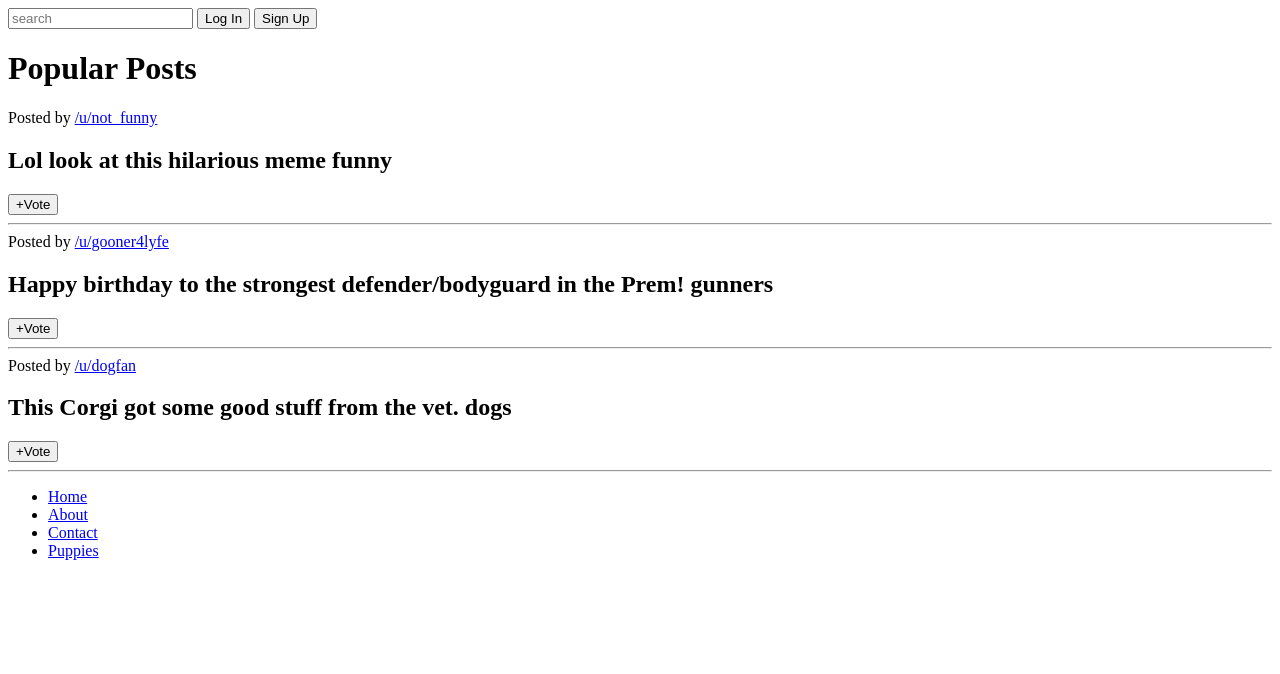
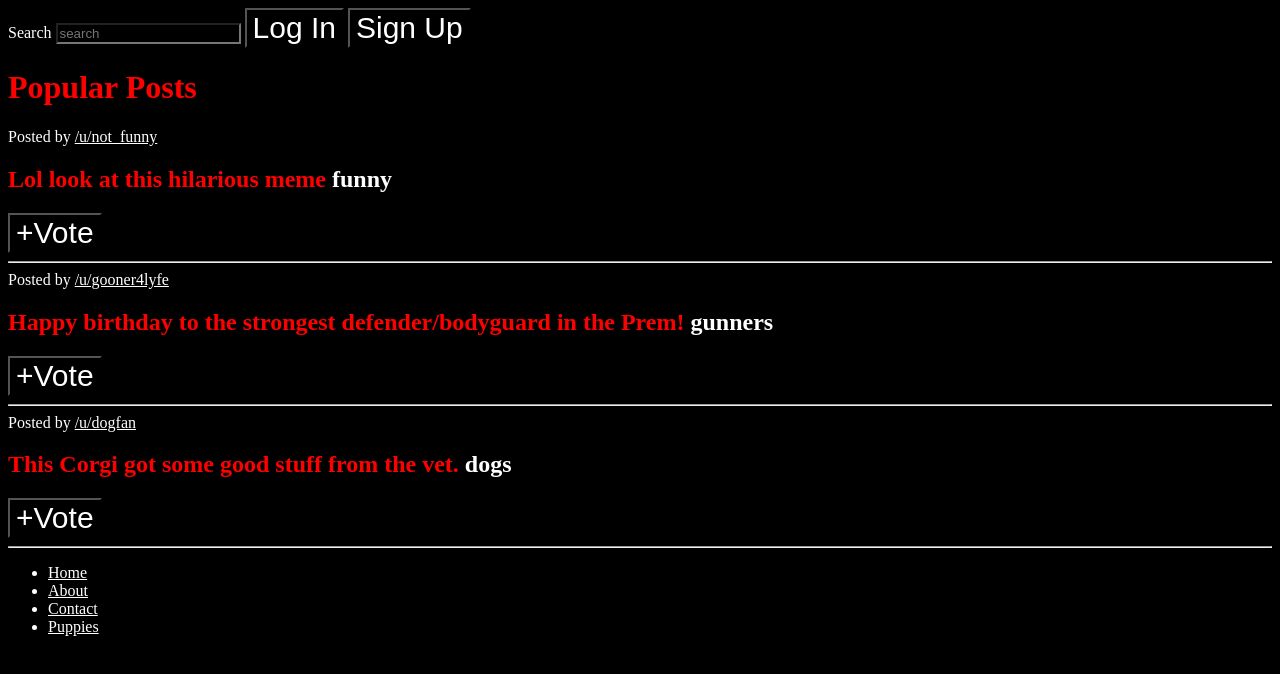
Before and after one commit to sanduler/WebPractice, a plain HTML site: page Ass11/index.html in a window 1280 px wide. Drawn offline with Linux system fonts and the light colour scheme.

Commit message:
added search in nav

```diff
--- a/Ass11/index.html
+++ b/Ass11/index.html
@@ -5,11 +5,13 @@
     <meta charset="UTF-8">
     <meta name="viewport" content="width=device-width, initial-scale=1.0">
     <title>CSS Selectors</title>
+    <link rel="stylesheet" href="style.css">
 </head>
 
 <body>
     <nav>
-        <input type="text" placeholder="search">
+        <label for="search">Search</label>
+        <input type="text" placeholder="search" id="search">
         <button>Log In</button>
         <button>Sign Up</button>
     </nav>
--- a/Ass11/style.css
+++ b/Ass11/style.css
@@ -0,0 +1,11 @@
+* {
+    color: white;
+    background-color: black;
+
+}
+button{
+    font-size: 30px;
+}
+h1, h2{
+    color: red;
+}
```
